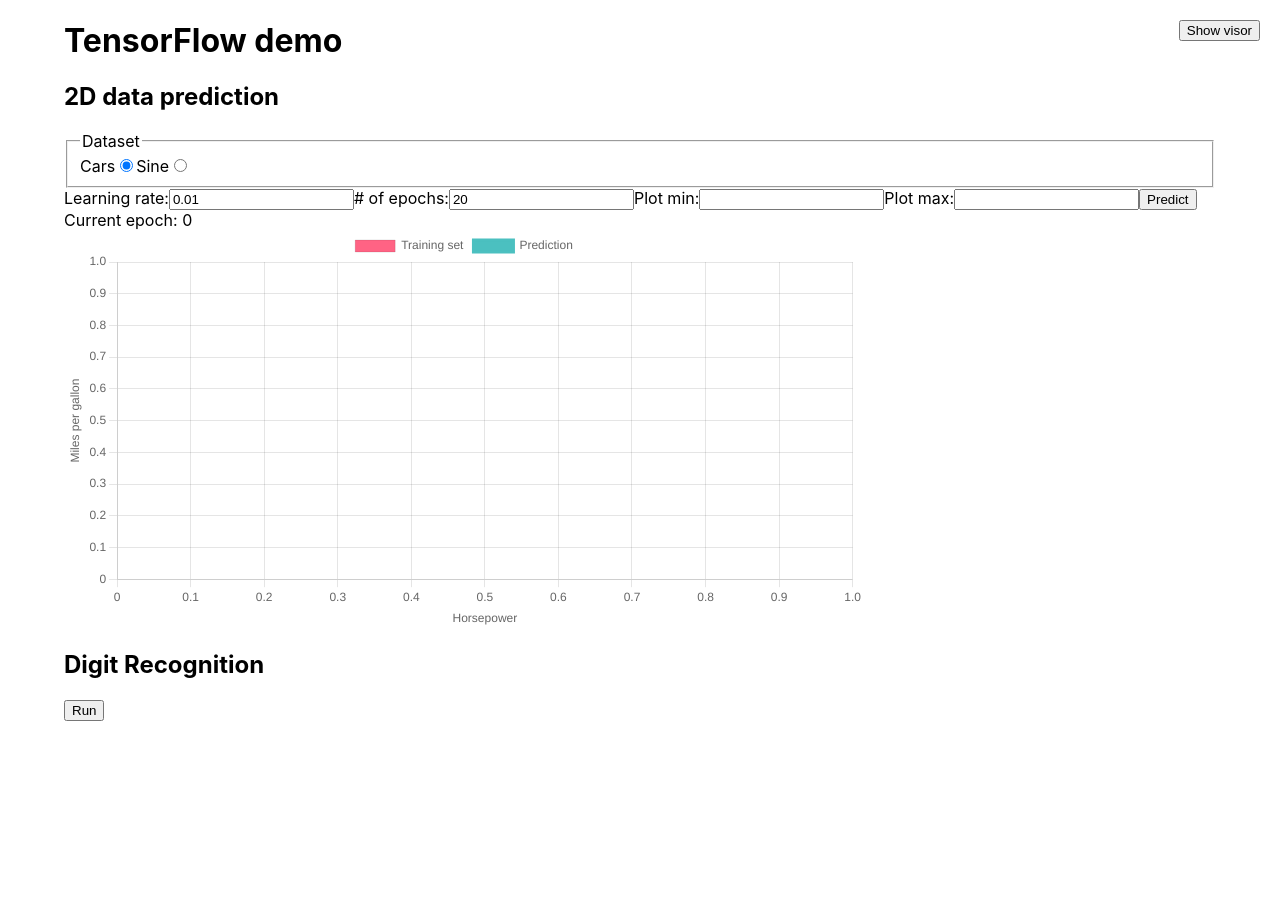
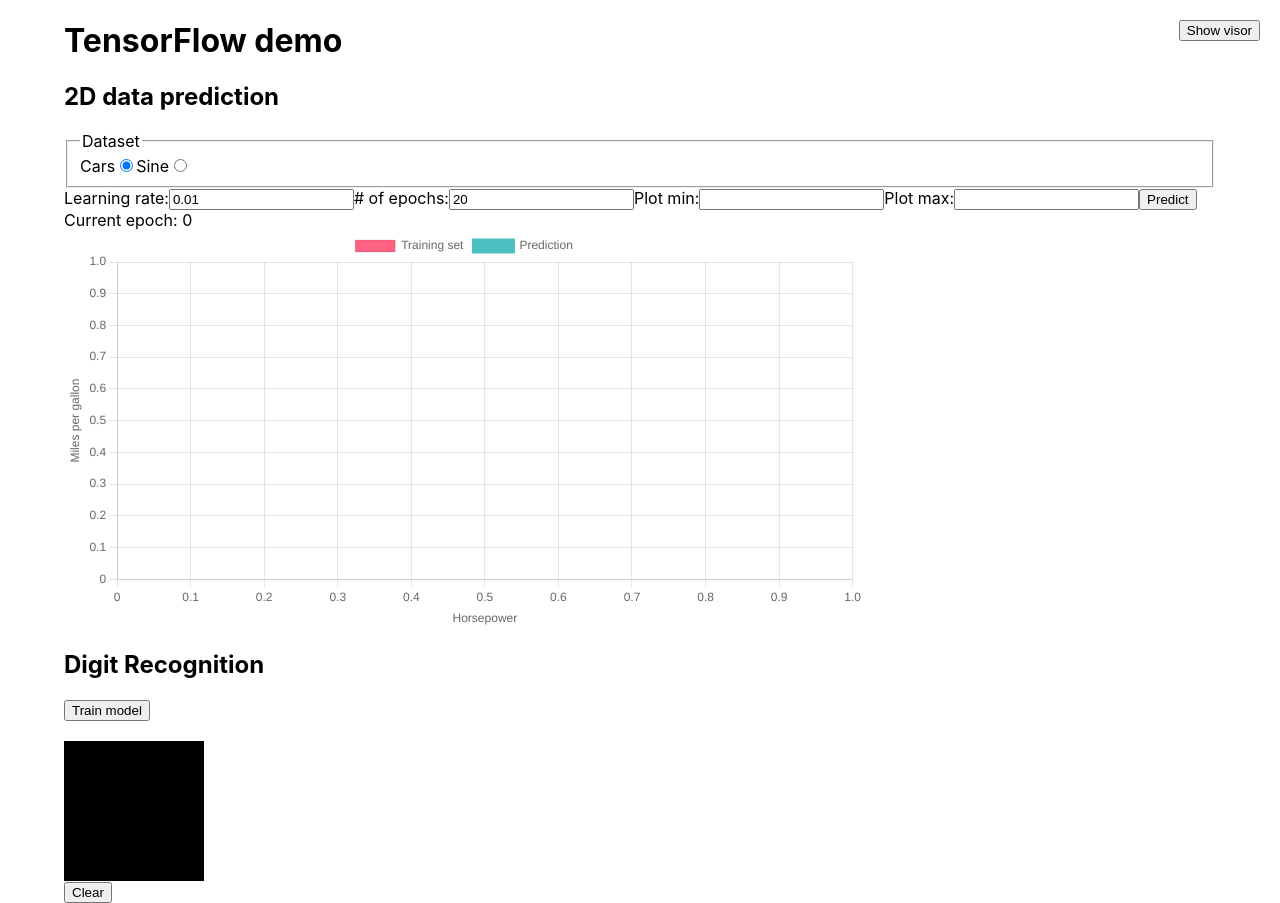
Before and after one commit to nkanigsberg/tensorflow-test, a React (Create React App) app: page / in a window 1280 px wide. Before the commit the page ends 800 px from the top, so only its background shows below. Built offline with nearby package versions, Linux system fonts and the light colour scheme; no server answers.

Commit message:
add drawing canvas for digit recognition

```diff
--- /dev/null
+++ b/src/components/tensorflow/DigitRecognizer/DigitCanvas.tsx
@@ -0,0 +1,75 @@
+import React, { useEffect, useRef, useImperativeHandle } from "react";
+
+import styles from "./DigitRecognizer.module.css";
+
+let drawing = false;
+
+type Props = {
+  /** The scale of the canvas (1 is equivalent to 28 x 28 pixels) */
+  scale?: number;
+};
+
+/** 28 x 28 canvas for user to draw numbers */
+export const DigitCanvas = React.forwardRef<HTMLCanvasElement, Props>(
+  ({ scale = 1 }, ref) => {
+    const canvasRef = useRef<HTMLCanvasElement>(null);
+
+    useImperativeHandle(ref, () => canvasRef.current as HTMLCanvasElement);
+
+    const erase = () => {
+      const ctx = canvasRef.current?.getContext("2d");
+      if (ctx) {
+        ctx.fillStyle = "#000";
+        ctx.fillRect(0, 0, 28, 28);
+      }
+    };
+
+    useEffect(() => {
+      erase();
+    }, []);
+
+    const startDrawing = (e: React.MouseEvent<HTMLCanvasElement>) => {
+      drawing = true;
+    };
+
+    const handleMouseMove = (e: React.MouseEvent<HTMLCanvasElement>) => {
+      const canvas = canvasRef.current;
+      const ctx = canvas?.getContext("2d");
+      if (drawing && canvas && ctx) {
+        const x = e.clientX - canvas.offsetLeft + window.scrollX;
+        const y = e.clientY - canvas.offsetTop + window.scrollY;
+
+        ctx.fillStyle = "#FFF";
+        ctx.fillRect(x / scale, y / scale, 2, 2);
+      }
+    };
+
+    const stopDrawing = (e: React.MouseEvent<HTMLCanvasElement>) => {
+      drawing = false;
+    };
+
+    return (
+      <div>
+        <canvas
+          ref={canvasRef}
+          id="canvas"
+          width={28}
+          height={28}
+          style={{
+            width: `${28 * scale}px`,
+            height: `${28 * scale}px`,
+          }}
+          className={styles.canvas}
+          onMouseDown={startDrawing}
+          onMouseMove={handleMouseMove}
+          onMouseUp={stopDrawing}
+          onMouseLeave={stopDrawing}
+        ></canvas>
+
+        <button type="button" onClick={erase}>
+          Clear
+        </button>
+      </div>
+    );
+  }
+);
--- /dev/null
+++ b/src/components/tensorflow/DigitRecognizer/DigitRecognizer.module.css
@@ -0,0 +1,13 @@
+.canvas {
+  display: block;
+  margin-top: 20px;
+}
+
+.canvasContainer {
+  display: flex;
+  align-items: center;
+}
+
+.prediction {
+  margin-left: 20px;
+}
--- a/src/components/tensorflow/DigitRecognizer/DigitRecognizer.tsx
+++ b/src/components/tensorflow/DigitRecognizer/DigitRecognizer.tsx
@@ -1,4 +1,9 @@
+import { useRef, useState } from "react";
+
+import * as tf from "@tensorflow/tfjs";
 import * as tfvis from "@tensorflow/tfjs-vis";
+
+import { DigitCanvas } from "./DigitCanvas";
 
 import {
   showExamples,
@@ -10,13 +15,23 @@
 
 import { MnistData } from "./data";
 
+import styles from "./DigitRecognizer.module.css";
+
+const CANVAS_SCALE = 5;
+
 function DigitRecognizer() {
+  const [prediction, setPrediction] = useState<string>("");
+  const [model, setModel] = useState<tf.Sequential>();
+
+  const canvasRef = useRef<HTMLCanvasElement>(null);
+
   const run = async () => {
     const data = new MnistData();
     await data.load();
     await showExamples(data);
+    const model = getModel();
+    setModel(getModel());
 
-    const model = getModel();
     tfvis.show.modelSummary(
       { name: "Model Architecture", tab: "Model" },
       model
@@ -28,12 +43,70 @@
     await showConfusion(model, data);
   };
 
+  const recognize = () => {
+    const canvas = canvasRef.current;
+    const ctx = canvas?.getContext("2d");
+
+    if (model && canvas && ctx) {
+      const imageData = ctx.getImageData(0, 0, 28, 28);
+
+      const IMAGE_SIZE = 784;
+
+      const datasetBytesBuffer = new ArrayBuffer(IMAGE_SIZE * 4);
+
+      const datasetBytesView = new Float32Array(
+        datasetBytesBuffer,
+        0,
+        IMAGE_SIZE
+      );
+
+      for (let i = 0; i < imageData.data.length / 4; i++) {
+        // All channels hold an equal value since the image is grayscale, so
+        // just read the red channel.
+        datasetBytesView[i] = imageData.data[i * 4] / 255;
+      }
+      const datasetImages = new Float32Array(datasetBytesBuffer);
+      const batchImagesArray = new Float32Array(IMAGE_SIZE);
+
+      batchImagesArray.set(datasetImages);
+
+      const xs = tf.tensor2d(batchImagesArray, [1, IMAGE_SIZE]);
+
+      const IMAGE_WIDTH = 28;
+      const IMAGE_HEIGHT = 28;
+
+      const testxs = xs.reshape([1, IMAGE_WIDTH, IMAGE_HEIGHT, 1]);
+
+      const preds: tf.Tensor<tf.Rank.R1> = (
+        model.predict(testxs) as tf.Tensor1D
+      ).argMax(-1);
+
+      testxs.dispose();
+
+      setPrediction(preds.dataSync()[0].toString());
+    }
+  };
+
   return (
     <div>
       <h2>Digit Recognition</h2>
       <button type="button" onClick={run}>
-        Run
+        Train model
       </button>
+      <div className={styles.canvasContainer}>
+        {/* @ts-ignore */}
+        <DigitCanvas scale={CANVAS_SCALE} ref={canvasRef} />
+        {prediction && (
+          <span className={styles.prediction}>
+            Prediction: <strong>{prediction}</strong>
+          </span>
+        )}
+      </div>
+      {model && (
+        <button type="button" onClick={recognize}>
+          Recognize
+        </button>
+      )}
     </div>
   );
 }
--- a/src/components/tensorflow/DigitRecognizer/helpers.ts
+++ b/src/components/tensorflow/DigitRecognizer/helpers.ts
@@ -110,8 +110,8 @@
   const fitCallbacks = tfvis.show.fitCallbacks(container, metrics);
 
   const BATCH_SIZE = 512;
-  const TRAIN_DATA_SIZE = 5500;
-  const TEST_DATA_SIZE = 1000;
+  const TRAIN_DATA_SIZE = 5500 * 2;
+  const TEST_DATA_SIZE = 1000 * 2;
 
   const [trainXs, trainYs] = tf.tidy(() => {
     const d = data.nextTrainBatch(TRAIN_DATA_SIZE);
```
